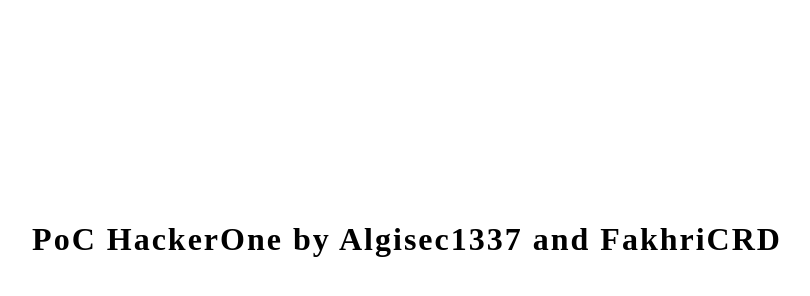
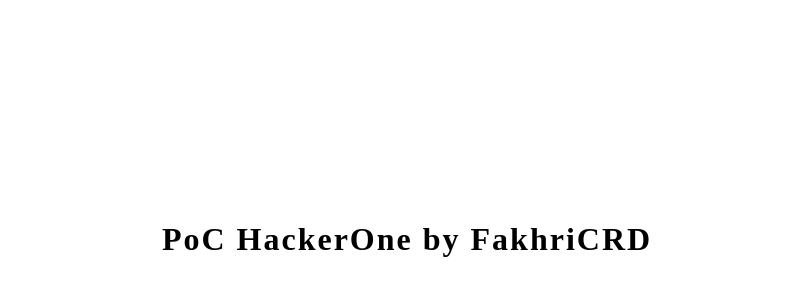
Before and after one commit to FakhriCRD/consensys4, a plain HTML site: page index.html in a window 1280 px wide. Shown: the whole page, without its empty margins (233-1043 px from the left). Drawn offline with Linux system fonts and the light colour scheme; a web font is replaced by a local one.

Commit message:
Update index.html

```diff
--- a/index.html
+++ b/index.html
@@ -45,7 +45,7 @@
   </head>
   <body>
     <center>
-      <h1>PoC HackerOne by Algisec1337 and FakhriCRD</h1>
+      <h1>PoC HackerOne by FakhriCRD</h1>
      </center>
   </body>
 </html>
```
